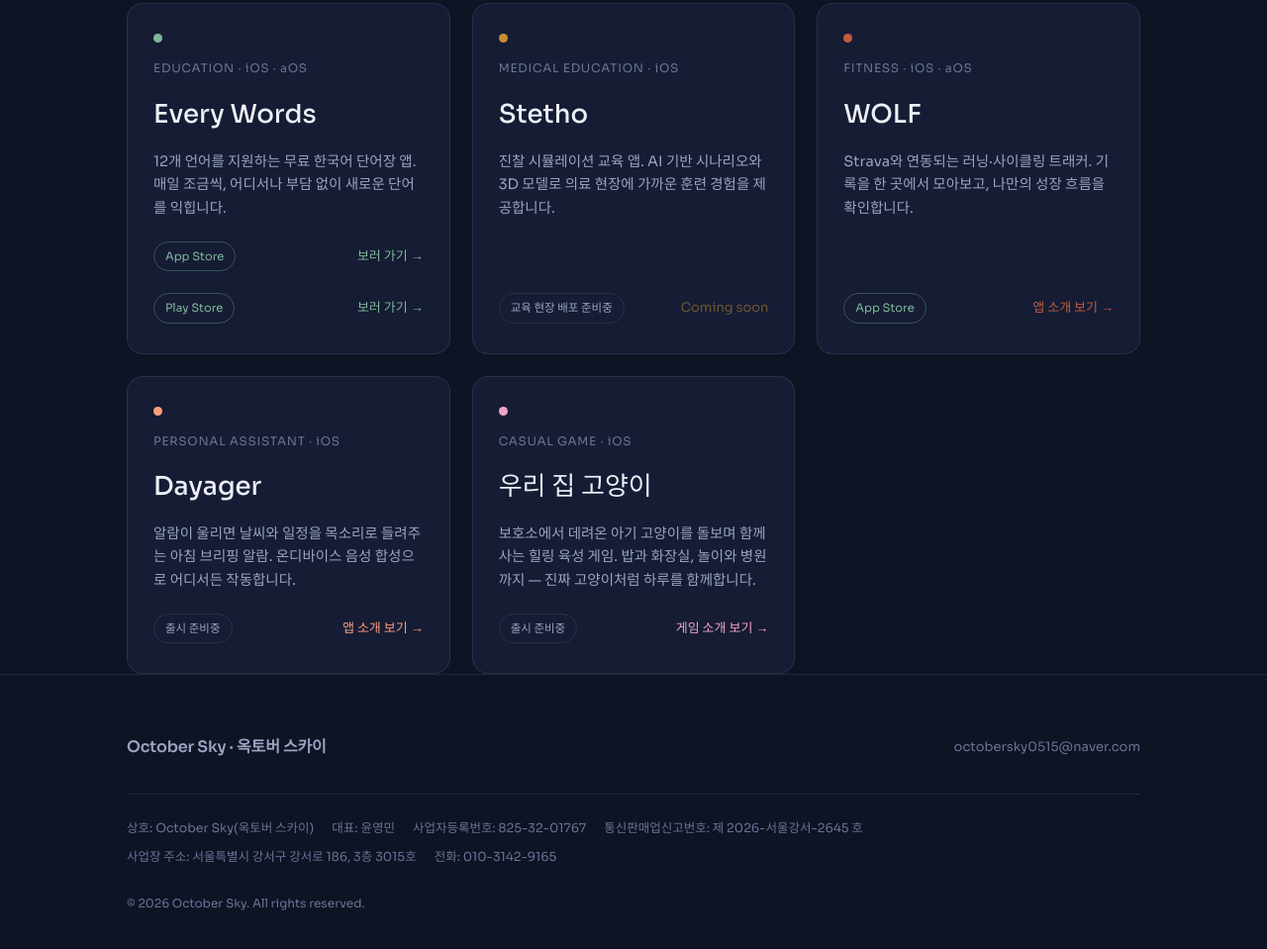
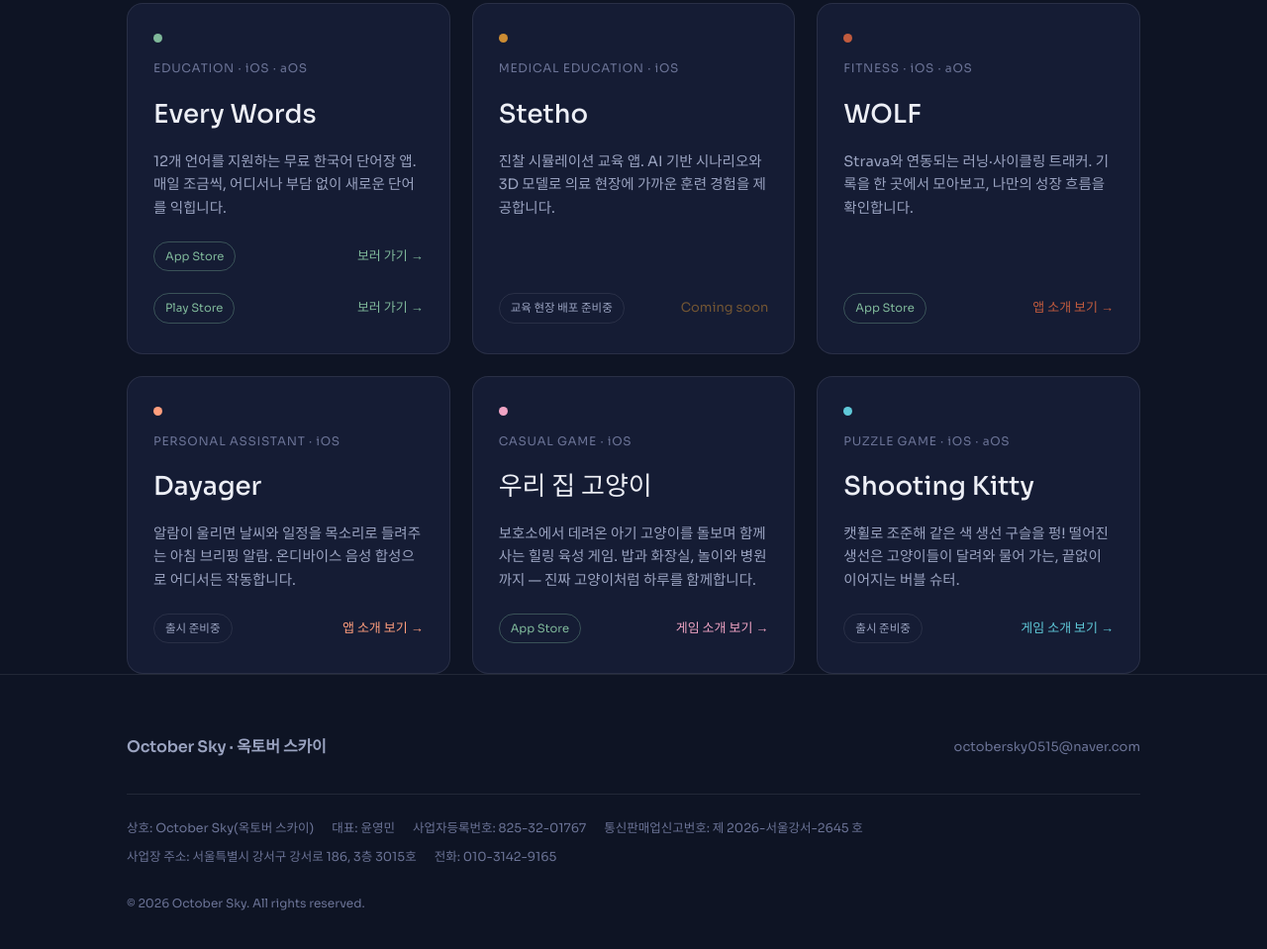
Before and after one commit to Youngmin-Yun/octobersky, a plain HTML site: page index.html in a window 1280 px wide. Shown: the part 1002-1961 px from the top of the page at 99% size. Drawn offline with Linux system fonts and the light colour scheme; a web font is replaced by a local one.

Commit message:
Update index.html

```diff
--- a/index.html
+++ b/index.html
@@ -33,6 +33,7 @@
     --wolf: #C15B3E;
     --dayager: #FF9E7D;
     --nocat: #F0A4C4;
+    --sk: #5FC8D8;
     --serif: 'Sora', 'GmarketSans', sans-serif;
     --sans: 'Sora', 'GmarketSans', sans-serif;
     --brand: 'Sora', 'GmarketSans', sans-serif;
@@ -158,6 +159,7 @@
   .app-card.wolf{ --card-accent: var(--wolf); }
   .app-card.dayager{ --card-accent: var(--dayager); }
   .app-card.nocat{ --card-accent: var(--nocat); }
+  .app-card.sk{ --card-accent: var(--sk); }
   .app-dot{ width:9px; height:9px; border-radius:50%; background:var(--card-accent); }
   .app-eyebrow{ font-family:var(--mono); font-size:12px; color:var(--text-dimmer); letter-spacing:0.06em; }
   .app-name{ font-family:var(--serif); font-size:26px; font-weight:500; }
@@ -319,6 +321,17 @@
         <div class="app-name">우리 집 고양이</div>
         <p class="app-desc">보호소에서 데려온 아기 고양이를 돌보며 함께 사는 힐링 육성 게임. 밥과 화장실, 놀이와 병원까지 — 진짜 고양이처럼 하루를 함께합니다.</p>
         <div class="app-meta">
+          <span class="app-status live">App Store</span>
+          <span class="app-link">게임 소개 보기 →</span>
+        </div>
+      </a>
+
+      <a class="app-card sk" href="/shootingkitty/" style="text-decoration:none;">
+        <span class="app-dot"></span>
+        <div class="app-eyebrow">PUZZLE GAME · iOS · aOS</div>
+        <div class="app-name">Shooting Kitty</div>
+        <p class="app-desc">캣휠로 조준해 같은 색 생선 구슬을 펑! 떨어진 생선은 고양이들이 달려와 물어 가는, 끝없이 이어지는 버블 슈터.</p>
+        <div class="app-meta">
           <span class="app-status">출시 준비중</span>
           <span class="app-link">게임 소개 보기 →</span>
         </div>
```
